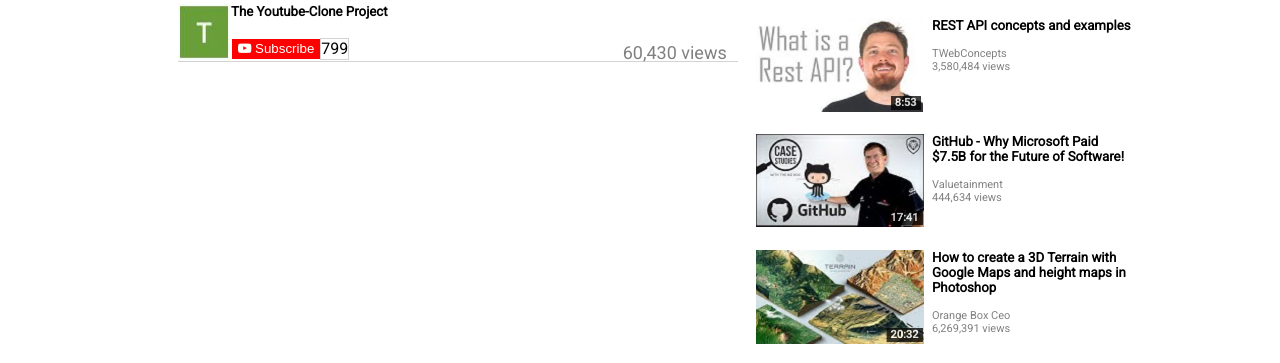
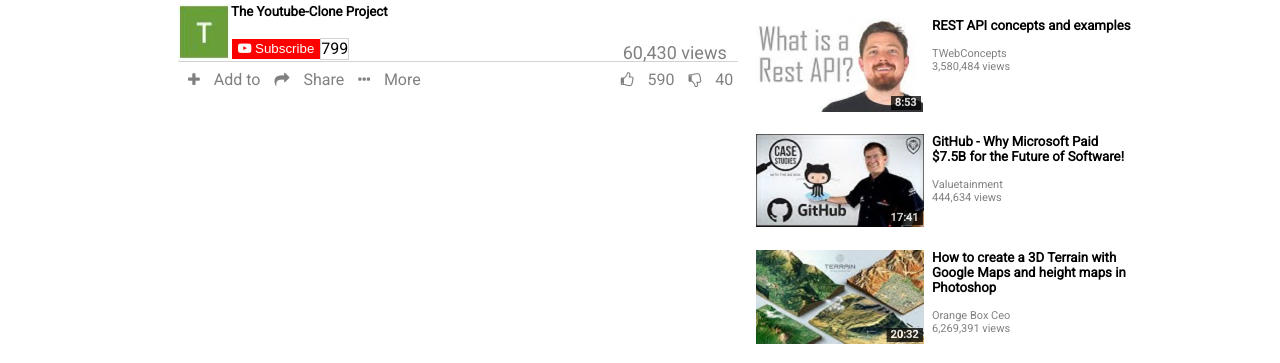
Before and after one commit to babs257/Youtube-Clone, a plain HTML site: page index.html in a window 1280 px wide. Shown: the part 436-799 px from the top of the page. Drawn offline with Linux system fonts and the light colour scheme.

Commit message:
added youtube body 2

```diff
--- a/index.html
+++ b/index.html
@@ -34,9 +34,8 @@
 
     <main id="container">
 
-        <section id="youtube-main">
+    <section id="youtube-main">
     	<iframe width="560" height="315" src="https://www.youtube.com/embed/bAyaXyYM3Eo" frameborder="0" allow="accelerometer; autoplay; encrypted-media; gyroscope; picture-in-picture" allowfullscreen></iframe>
-
 
     	<h2>
     		Building On The Past
@@ -56,6 +55,23 @@
     		</div>
        	</div>
        	<p id="views">60,430 views</p>
+    </div>
+    <div id="video-actions">
+    	<div id="v-actions-1">
+	    	<i class="fa fa-plus" style="font-size:15px ; margin:10px"></i>
+	    	<span>Add to</span>
+	    	<i class="fa fa-share" style="font-size:15px ; margin:10px"></i>
+	    	<span>Share</span>
+	    	<i class="fa fa-ellipsis-h" style="font-size:15px ; margin:10px"></i>
+	    	<span>More</span>
+    	</div>
+
+    	<div id="v-actions-2">
+	    	<i class="fa fa-thumbs-o-up" style="font-size:15px ; margin:10px"></i>
+	    	<span>590</span>
+	    	<i class="fa fa-thumbs-o-down" style="font-size:15px ; margin:10px"></i>
+	    	<span>40</span>
+    	</div>
     </div>
 </section>
 
--- a/style/youtube-style.css
+++ b/style/youtube-style.css
@@ -95,14 +95,14 @@ h5{
     margin-top: -3px;
 }
 
-#sub-button{
+#sub-button {
     background-color: red;
     color: white;
     border: 1px solid white;
     height: 22px;
   }
 
-#stats{
+#stats {
     display: inline-block;
     border: 1px solid lightgray;
     position: relative;
@@ -110,13 +110,28 @@ h5{
     height: 20px;
    }
 
-#views{
+#views {
     justify-content: flex-end;
     margin-left: 235px;
     font-size: 18px;
     color: gray;
     position: relative;
     bottom: -20px;
+}
+
+#video-actions {
+    display: flex;
+    color: gray;
+}
+
+#v-actions-1 {
+
+
+}
+
+#v-actions-2 {
+   position: relative;
+   right: -190px;
 }
 
 #autoplay {
```
